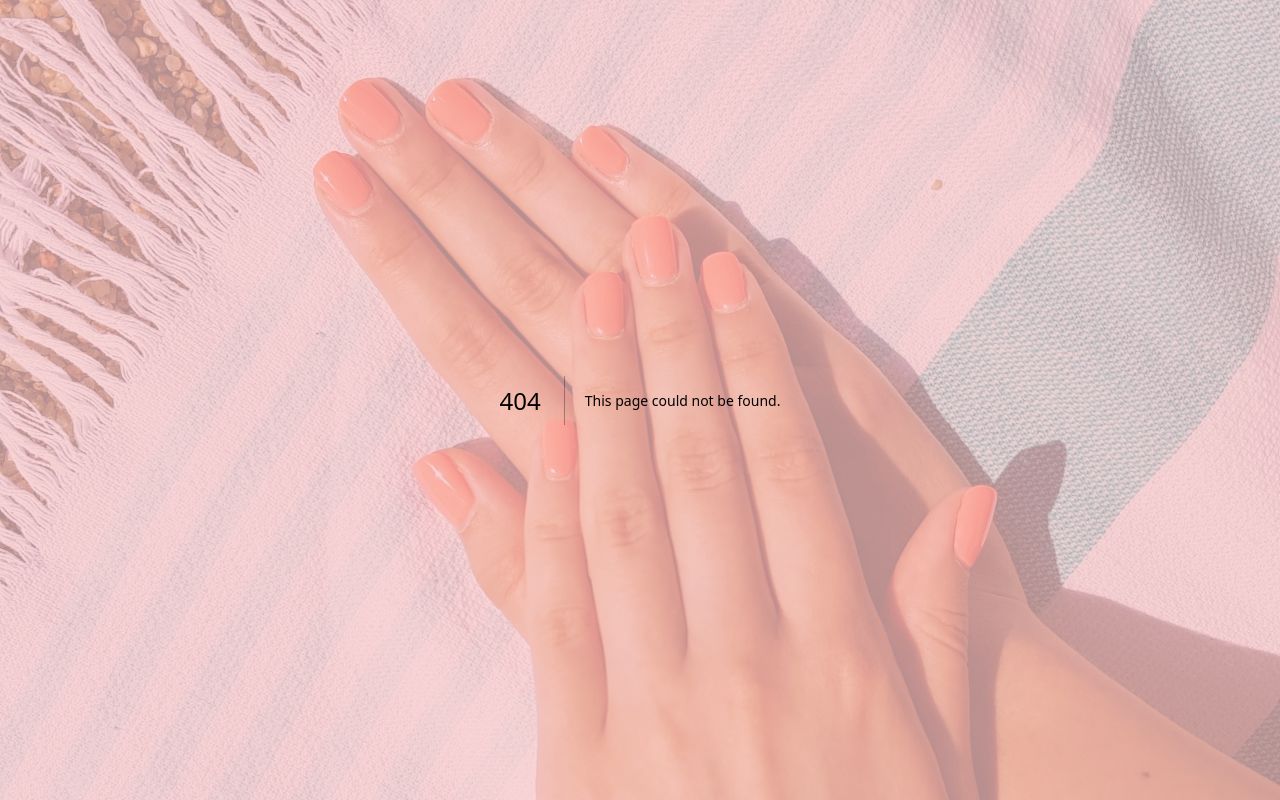
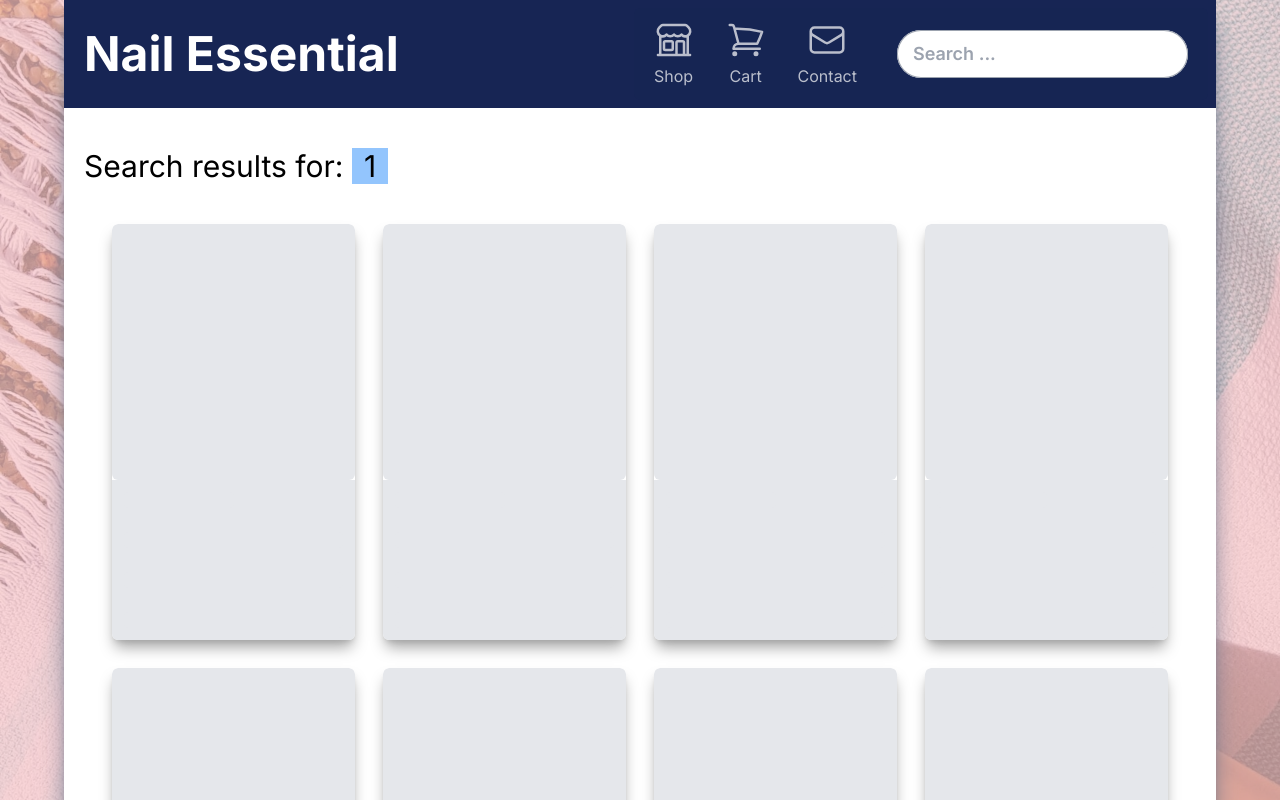
Before and after one commit to ledminh/my-favorite-shop, a Next.js app: page /search/1 in a window 1280 px wide. Before the commit this address had no page. Built offline with nearby package versions, Linux system fonts and the light colour scheme.

Commit message:
Add Search Page

```diff
--- /dev/null
+++ b/src/app/(content_pages)/search/[term]/page.tsx
@@ -0,0 +1,42 @@
+import Section from "@/theme/Section";
+import { H2 } from "@/theme/typography";
+import ProductList from "@/components/shop/ProductList";
+import { ComponentWithChildren } from "@/types";
+
+type Props = {
+  params: {
+    term: string;
+  };
+};
+
+export default function SearchPage({ params }: Props) {
+  const { term } = params;
+  return (
+    <>
+      {/* HEADER */}
+      <Section>
+        <Title>
+          <H2>
+            Search results for: <Term>{term}</Term>
+          </H2>
+        </Title>
+      </Section>
+
+      {/* CONTENT */}
+      <Section>
+        <ProductList skeleton={true} />
+      </Section>
+    </>
+  );
+}
+
+/*************************
+ * Styles
+ */
+const Title: ComponentWithChildren = ({ children }) => {
+  return <div className="pl-5">{children}</div>;
+};
+
+const Term: ComponentWithChildren = ({ children }) => {
+  return <span className="bg-blue-300 px-3">{children}</span>;
+};
--- a/src/components/Shop/Category/Block.tsx
+++ b/src/components/Shop/Category/Block.tsx
@@ -35,10 +35,9 @@ export default function Block({
         <Image
           src={image.src}
           alt={image.alt}
-          style={{
-            objectFit: "cover",
-          }}
+          className="object-cover"
           fill
+          sizes="(max-width: 768px) 100vw, (max-width: 1200px) 50vw, 33vw"
         />
       </ImageWrapper>
       <span>{name}</span>
--- a/src/components/Shop/ProductList/Product.tsx
+++ b/src/components/Shop/ProductList/Product.tsx
@@ -13,21 +13,7 @@ type Props = {
 
 export default function Product({ product, skeleton = false }: Props) {
   if (skeleton) {
-    return (
-      <div className="flex flex-col justify-between overflow-hidden rounded-md shadow-lg shadow-neutral-400 hover:ring-4 group">
-        <div className="flex flex-col justify-start">
-          <div className="w-full h-64 bg-gray-200 rounded-md"></div>
-          <div className="flex flex-col items-start justify-between w-full h-20 p-3 bg-gray-200">
-            <div className="w-1/2 h-4 bg-gray-200 rounded"></div>
-            <div className="w-full h-4 bg-gray-200 rounded"></div>
-          </div>
-        </div>
-        <div className="flex flex-col items-start justify-between w-full h-20 p-3 bg-gray-200">
-          <div className="w-full h-4 bg-gray-200 rounded"></div>
-          <div className="w-full h-4 bg-gray-200 rounded"></div>
-        </div>
-      </div>
-    );
+    return <Skeleton />;
   }
 
   if (!product) {
@@ -47,6 +33,7 @@ export default function Product({ product, skeleton = false }: Props) {
             src={mainImage.src}
             alt={mainImage.alt}
             fill
+            sizes="(max-width: 768px) 100vw, (max-width: 1200px) 50vw, 33vw"
             style={{
               objectFit: "cover",
             }}
@@ -95,6 +82,25 @@ const Intro: ComponentWithChildren = ({ children }) => {
   return <div className="italic">{children}</div>;
 };
 
+/*********************
+ * Components
+ */
+const Skeleton = () => (
+  <div className="flex flex-col justify-between overflow-hidden rounded-md shadow-lg shadow-neutral-400 hover:ring-4 group">
+    <div className="flex flex-col justify-start">
+      <div className="w-full h-64 bg-gray-200 rounded-md"></div>
+      <div className="flex flex-col items-start justify-between w-full h-20 p-3 bg-gray-200">
+        <div className="w-1/2 h-4 bg-gray-200 rounded"></div>
+        <div className="w-full h-4 bg-gray-200 rounded"></div>
+      </div>
+    </div>
+    <div className="flex flex-col items-start justify-between w-full h-20 p-3 bg-gray-200">
+      <div className="w-full h-4 bg-gray-200 rounded"></div>
+      <div className="w-full h-4 bg-gray-200 rounded"></div>
+    </div>
+  </div>
+);
+
 /****************
  * Utils
  */
```
